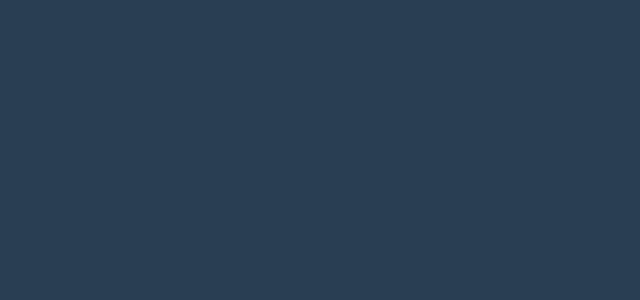
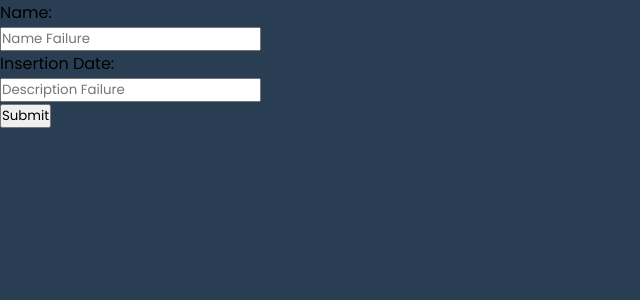
Before and after one commit to BAOUCHbaSalma/IT-support-App-Angular, an Angular app: page /failure/1 in a window 1280 px wide. Before the commit this address led to /. Shown: the top 300 px of the page, without its empty margins (0-640 px from the left). Built offline with nearby package versions, Linux system fonts and the light colour scheme; no server answers; a web font is replaced by a local one.

Commit message:
j'ai ajoutee update failure

```diff
--- a/src/app/app-routing.module.ts
+++ b/src/app/app-routing.module.ts
@@ -6,6 +6,7 @@ import { UpdateEquipmentComponent } from './update-equipment/update-equipment.co
 import { LoginComponent } from './Home/login/login.component';
 import { AddFailureComponent } from './add-failure/add-failure.component';
 import { FailureComponent } from './failure/failure.component';
+import { UpdateFailureComponent } from './update-failure/update-failure.component';
 
 const routes: Routes = [
   {path:"",component:LoginComponent},
@@ -13,7 +14,8 @@ const routes: Routes = [
   {path:"equipement",component:AddEquipmentComponent},
   {path:"equipment/:id",component:UpdateEquipmentComponent},
   {path:"failure",component:AddFailureComponent},
-  {path:"failures",component:FailureComponent}
+  {path:"failures",component:FailureComponent},
+  {path:"failure/:id",component:UpdateFailureComponent}
 ];
 
 @NgModule({
--- a/src/app/app.module.ts
+++ b/src/app/app.module.ts
@@ -13,6 +13,7 @@ import { LoginComponent } from './Home/login/login.component';
 import { HomeComponent } from './Home/home/home.component';
 import { AddFailureComponent } from './add-failure/add-failure.component';
 import { FailureComponent } from './failure/failure.component';
+import { UpdateFailureComponent } from './update-failure/update-failure.component';
 
 @NgModule({
   declarations: [
@@ -23,7 +24,8 @@ import { FailureComponent } from './failure/failure.component';
     LoginComponent,
     HomeComponent,
     AddFailureComponent,
-    FailureComponent
+    FailureComponent,
+    UpdateFailureComponent
   ],
   imports: [
     BrowserModule,
--- a/src/app/service/failure.service.ts
+++ b/src/app/service/failure.service.ts
@@ -27,4 +27,7 @@ export class FailureService {
   public showFailures():Observable<Failure[]>{
     return this.http.get<Failure[]>(`${this.urlApi}/failure`)
   }
+  public findById(idFailure:number){
+    return this.http.get(`${this.urlApiAdmin}/findF/${idFailure}`)
+  }
 }
--- /dev/null
+++ b/src/app/update-failure/update-failure.component.html
@@ -0,0 +1,13 @@
+<form [formGroup]="failureForm" (ngSubmit)="updateFailure()">
+
+
+
+    <label for="name">Name:</label><br>
+    <input id="name" formControlName="name" type="text" placeholder="Name Failure "><br>
+
+    <label for="description">Insertion Date:</label><br>
+    <input id="description" formControlName="description" type="text" placeholder="Description Failure"><br>
+
+    <button  type="submit">Submit</button>
+
+</form>
--- /dev/null
+++ b/src/app/update-failure/update-failure.component.ts
@@ -0,0 +1,40 @@
+import { Component, OnInit } from '@angular/core';
+import { FailureService } from '../service/failure.service';
+import { ActivatedRoute, Router } from '@angular/router';
+import { FormBuilder, FormGroup } from '@angular/forms';
+import { Failure } from '../model/it-support';
+
+@Component({
+  selector: 'app-update-failure',
+  templateUrl: './update-failure.component.html',
+  styleUrl: './update-failure.component.css'
+})
+export class UpdateFailureComponent implements OnInit{
+  idFailure!:any
+  failureForm!:FormGroup
+  constructor(private srv:FailureService,private route:ActivatedRoute,private fb:FormBuilder,private router:Router){}
+  ngOnInit(): void {
+    this.idFailure=this.route.snapshot.paramMap.get('id')
+    this.failureForm=this.fb.group({
+      name:'',
+      description:''
+    })
+    this.srv.findById(this.idFailure).subscribe((res:any)=>{
+      this.failureForm.patchValue({
+        name:res.name,
+        description:res.description
+      })
+
+    }
+
+    )
+
+  }
+  updateFailure(){
+    const failure:Failure=this.failureForm.value
+    this.srv.updateFailure(this.idFailure,failure).subscribe(()=>{
+      this.router.navigateByUrl('failures')
+    })
+  }
+
+}
```
Also changed, not shown: src/app/update-failure/update-failure.component.css (added), 1 other file (tests, documents, lock files or other folders).
